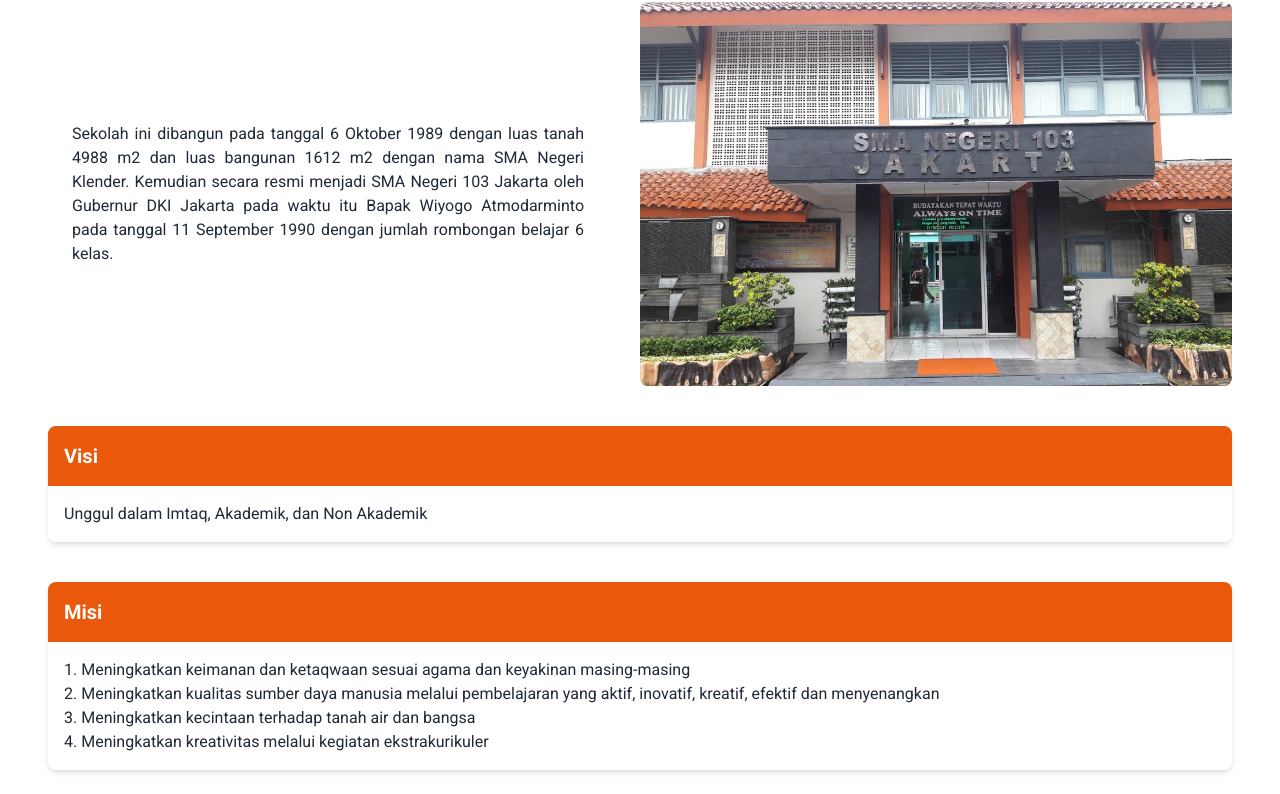
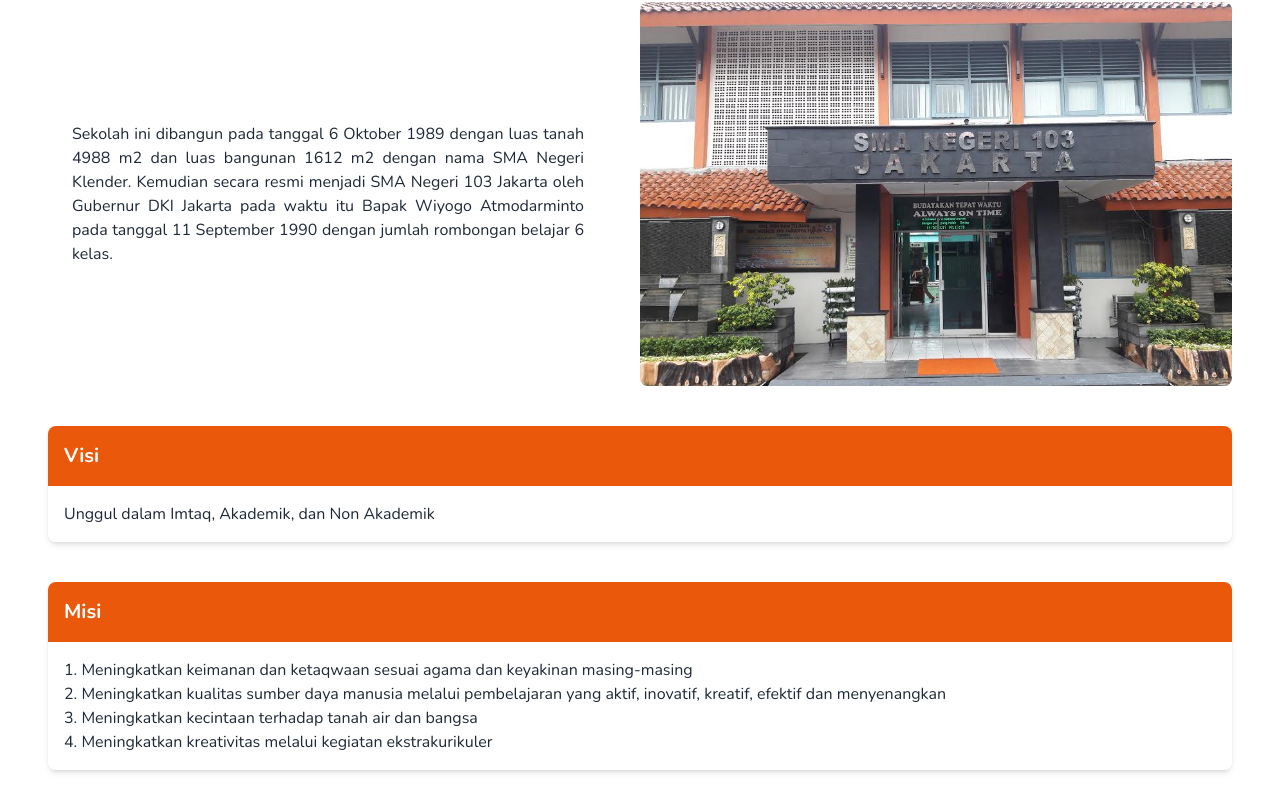
Before and after one commit to fantasticker/sman103jakarta-public, a website: page docs/tentang.html in a window 1280 px wide. Shown: the part 178-972 px from the top of the page. Drawn offline with nearby package versions, Linux system fonts and the light colour scheme.

Commit message:
mengubah font menjadi Nunito

```diff
--- a/docs/tentang.html
+++ b/docs/tentang.html
@@ -6,15 +6,13 @@
    SMAN 103 Jakarta
   </title>
   <link href="https://cdnjs.cloudflare.com/ajax/libs/font-awesome/5.15.3/css/all.min.css" rel="stylesheet"/>
-  <link href="https://fonts.googleapis.com/css2?family=Roboto:wght@400;700&amp;display=swap" rel="stylesheet"/>
+  <link rel="preconnect" href="https://fonts.googleapis.com">
+  <link rel="preconnect" href="https://fonts.gstatic.com" crossorigin>
+  <link href="https://fonts.googleapis.com/css2?family=Nunito:ital,wght@0,200..1000;1,200..1000&display=swap" rel="stylesheet">
   <link rel="stylesheet" href="./css/style.css">
-  <style>
-   body {
-            font-family: 'Roboto', sans-serif;
-        }
-  </style>
  </head>
- <body class="bg-white text-gray-800">
+
+ <body class="bg-white text-gray-800 font-nunito">
     <header class="bg-white shadow sticky top-0 z-50">
         <div class="container mx-auto flex justify-between items-center py-4 px-6">
          <div class="flex items-center">
--- a/tailwind.config.js
+++ b/tailwind.config.js
@@ -1,8 +1,12 @@
 /** @type {import('tailwindcss').Config} */
 module.exports = {
-  content: ['./public/**/*.{html,js}'],
+  content: ['./docs/**/*.{html,js}'],
   theme: {
-    extend: {},
+    extend: {
+      fontFamily: {
+        nunito: ['Nunito']
+      },
+    },
   },
   plugins: [],
 }
```
Also changed, not shown: docs/berita-1.html (+5 -1 lines), docs/berita.html (+5 -1 lines), docs/fasilitas.html (+4 -7 lines), docs/index.html (+4 -2 lines), docs/css/style.css.
